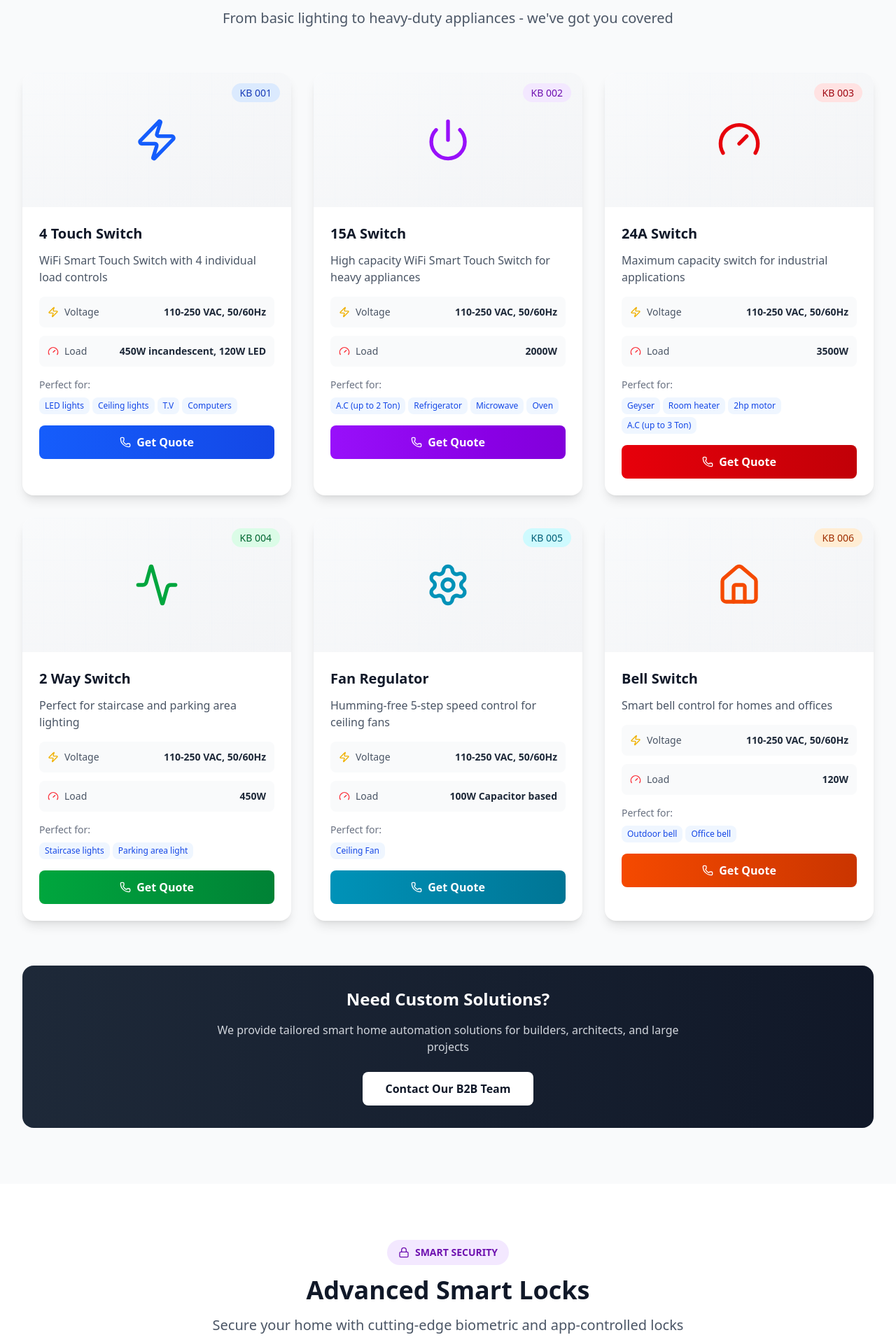
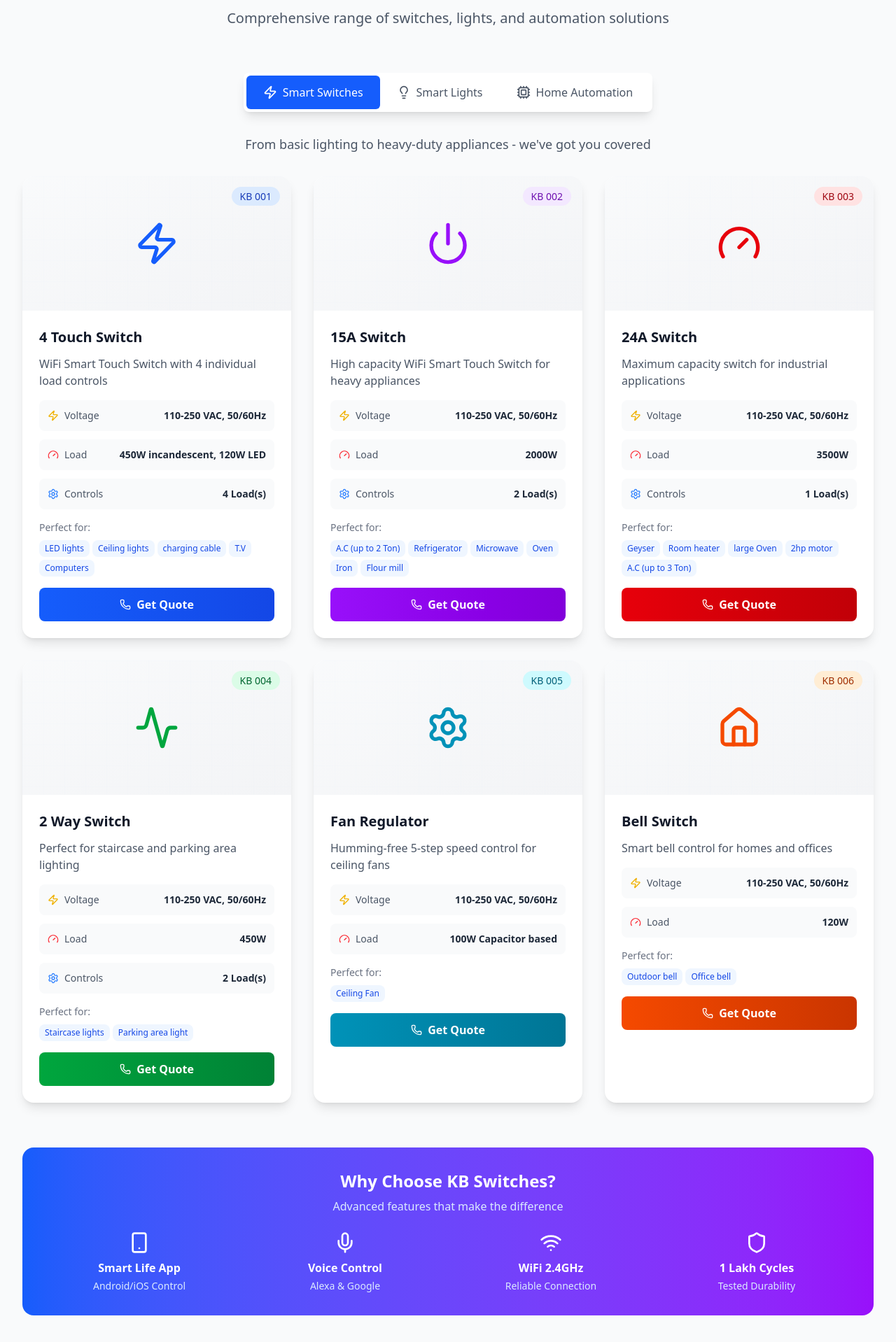
Before and after one commit to Himansh1975/kb-switches-site, a React (Vite) app: page / in a window 1280 px wide. Shown: the part 2182-4100 px from the top of the page at 70% size. Built offline with nearby package versions, Linux system fonts and the light colour scheme.

Commit message:
deploy ready

```diff
--- a/package.json
+++ b/package.json
@@ -8,7 +8,9 @@
     "dev": "vite",
     "build": "vite build",
     "lint": "eslint .",
-    "preview": "vite preview"
+    "preview": "vite preview",
+    "predeploy": "npm run build",
+    "deploy": "gh-pages -d dist"
   },
   "dependencies": {
     "@tailwindcss/vite": "^4.1.10",
@@ -25,6 +27,7 @@
     "eslint": "^9.25.0",
     "eslint-plugin-react-hooks": "^5.2.0",
     "eslint-plugin-react-refresh": "^0.4.19",
+    "gh-pages": "^6.3.0",
     "globals": "^16.0.0",
     "vite": "^6.3.5"
   }
--- a/src/App.jsx
+++ b/src/App.jsx
@@ -39,6 +39,7 @@
   const [isMenuOpen, setIsMenuOpen] = useState(false);
   const [showScrollTop, setShowScrollTop] = useState(false);
   const [activeProduct, setActiveProduct] = useState(0);
+  const [activeCategory, setActiveCategory] = useState('switches');
 
   useEffect(() => {
     const handleScroll = () => {
@@ -58,6 +59,167 @@
   const scrollToTop = () => {
     window.scrollTo({ top: 0, behavior: 'smooth' });
   };
+
+  // Update your product data structure based on JSON
+  const productCategories = [
+    {
+      id: 'switches',
+      name: 'Smart Switches',
+      icon: <Zap className="w-5 h-5" />,
+      description: 'From basic lighting to heavy-duty appliances - we\'ve got you covered',
+      products: [
+        {
+          modelNumber: "KB 001",
+          name: "4 Touch Switch",
+          description: "WiFi Smart Touch Switch with 4 individual load controls",
+          voltage: "110-250 VAC, 50/60Hz",
+          load: "450W incandescent, 120W LED",
+          loadControls: "4",
+          applications: ["LED lights", "Ceiling lights", "charging cable", "T.V", "Computers"],
+          icon: <Zap className="w-6 h-6" />,
+          colorClass: "blue",
+          type: "switch"
+        },
+        {
+          modelNumber: "KB 002",
+          name: "15A Switch",
+          description: "High capacity WiFi Smart Touch Switch for heavy appliances",
+          voltage: "110-250 VAC, 50/60Hz",
+          load: "2000W",
+          loadControls: "2",
+          applications: ["A.C (up to 2 Ton)", "Refrigerator", "Microwave", "Oven", "Iron", "Flour mill"],
+          icon: <Power className="w-6 h-6" />,
+          colorClass: "purple",
+          type: "switch"
+        },
+        {
+          modelNumber: "KB 003",
+          name: "24A Switch",
+          description: "Maximum capacity switch for industrial applications",
+          voltage: "110-250 VAC, 50/60Hz",
+          load: "3500W",
+          loadControls: "1",
+          applications: ["Geyser", "Room heater", "large Oven", "2hp motor", "A.C (up to 3 Ton)"],
+          icon: <Gauge className="w-6 h-6" />,
+          colorClass: "red",
+          type: "switch"
+        },
+        {
+          modelNumber: "KB 004",
+          name: "2 Way Switch",
+          description: "Perfect for staircase and parking area lighting",
+          voltage: "110-250 VAC, 50/60Hz",
+          load: "450W",
+          loadControls: "2",
+          applications: ["Staircase lights", "Parking area light"],
+          icon: <Activity className="w-6 h-6" />,
+          colorClass: "green",
+          type: "switch"
+        },
+        {
+          modelNumber: "KB 005",
+          name: "Fan Regulator",
+          description: "Humming-free 5-step speed control for ceiling fans",
+          voltage: "110-250 VAC, 50/60Hz",
+          load: "100W Capacitor based",
+          features: "Humming Free, 5-step fan coil speed output",
+          applications: ["Ceiling Fan"],
+          icon: <Settings className="w-6 h-6" />,
+          colorClass: "cyan",
+          type: "switch"
+        },
+        {
+          modelNumber: "KB 006",
+          name: "Bell Switch",
+          description: "Smart bell control for homes and offices",
+          voltage: "110-250 VAC, 50/60Hz",
+          load: "120W",
+          applications: ["Outdoor bell", "Office bell"],
+          icon: <Home className="w-6 h-6" />,
+          colorClass: "orange",
+          type: "switch"
+        }
+      ]
+    },
+    {
+      id: 'lights',
+      name: 'Smart Lights',
+      icon: <Lightbulb className="w-5 h-5" />,
+      description: 'T5 tubes, bulbs, and sensor lights for complete illumination',
+      products: [
+        // You can add your lighting products here
+        {
+          name: "LED T5 Tube",
+          description: "Energy efficient T5 tube lights",
+          applications: ["Offices", "Shops", "Warehouses"],
+          icon: <Lightbulb className="w-6 h-6" />,
+          colorClass: "yellow"
+        },
+        {
+          name: "Smart Bulbs",
+          description: "WiFi controlled smart bulbs with dimming",
+          applications: ["Living rooms", "Bedrooms", "Study rooms"],
+          icon: <Lightbulb className="w-6 h-6" />,
+          colorClass: "yellow"
+        },
+        {
+          name: "Sensor Lights",
+          description: "Motion activated sensor lights",
+          applications: ["Corridors", "Bathrooms", "Outdoor areas"],
+          icon: <Camera className="w-6 h-6" />,
+          colorClass: "yellow"
+        }
+      ]
+    },
+    {
+      id: 'automation',
+      name: 'Home Automation',
+      icon: <Cpu className="w-5 h-5" />,
+      description: 'Complete automation solutions for modern homes',
+      products: [
+        {
+          name: "Hotel Switches",
+          description: "Specialty switches for hospitality industry",
+          variants: ["Do not Disturb", "Clean Room"],
+          applications: ["Hotels", "Resorts", "Guest houses"],
+          icon: <Settings className="w-6 h-6" />,
+          colorClass: "purple"
+        }
+        // Add more automation products
+      ]
+    }
+  ];
+
+  // Smart bundles data
+  const smartBundles = [
+    {
+      name: "Starter Kit",
+      price: "₹12,999",
+      originalPrice: "₹14,999",
+      includes: ["2x Touch Switches", "1x Smart Lock", "1x Motion Sensor"],
+      savings: "Save ₹2,000",
+      icon: <Home className="w-8 h-8" />,
+      popular: false
+    },
+    {
+      name: "Complete Home Kit",
+      price: "₹45,999",
+      originalPrice: "₹53,999",
+      includes: ["6x Various Switches", "3x Smart Locks", "4x Sensors", "Free Installation"],
+      savings: "Save ₹8,000",
+      icon: <Cpu className="w-8 h-8" />,
+      popular: true
+    },
+    {
+      name: "Security Focus Kit",
+      price: "₹28,999",
+      originalPrice: "₹31,999",
+      includes: ["4x Smart Locks", "2x Motion Sensors", "2x Touch Switches"],
+      savings: "Save ₹3,000",
+      icon: <Shield className="w-8 h-8" />,
+      popular: false
+    }
+  ];
 
   const products = [
     {
@@ -479,20 +641,53 @@
         </div>
       </section>
 
-      {/* Products Section */}
+
+
+      {/* // Completely revamped section */}
       <section id="products" className="py-20 bg-gray-50">
         <div className="max-w-7xl mx-auto px-4 sm:px-6 lg:px-8">
+          {/* Header */}
           <div className="text-center mb-16">
             <div className="inline-flex items-center space-x-2 bg-blue-100 text-blue-800 px-4 py-2 rounded-full text-sm font-semibold mb-4">
               <Zap className="w-4 h-4" />
               <span>PRODUCT RANGE</span>
             </div>
-            <h2 className="text-4xl font-bold text-gray-900 mb-4">Smart Switches for Every Need</h2>
-            <p className="text-xl text-gray-600">From basic lighting to heavy-duty appliances - we've got you covered</p>
+            <h2 className="text-4xl font-bold text-gray-900 mb-4">Smart Solutions for Every Need</h2>
+            <p className="text-xl text-gray-600">Comprehensive range of switches, lights, and automation solutions</p>
           </div>
 
+          {/* Simple Tabs */}
+          <div className="flex justify-center mb-8">
+            <div className="flex bg-white rounded-lg p-1 shadow-lg">
+              {productCategories.map((category) => (
+                <button
+                  key={category.id}
+                  className={`flex items-center space-x-2 px-6 py-3 rounded-md font-medium transition-all ${activeCategory === category.id
+                    ? 'bg-blue-600 text-white'
+                    : 'text-gray-600 hover:text-blue-600'
+                    }`}
+                  onClick={() => setActiveCategory(category.id)}
+                >
+                  {category.icon}
+                  <span>{category.name}</span>
+                </button>
+              ))}
+            </div>
+          </div>
+
+          {/* Category Description */}
+          <div className="text-center mb-8">
+            <p className="text-lg text-gray-600">
+              {productCategories.find(cat => cat.id === activeCategory)?.description}
+            </p>
+          </div>
+
+          {/* Products Grid - Different layouts for different categories */}
+          <div className="mb-16">
+            {activeCategory === 'switches' ? (
+              // Detailed cards for switches (your main products)
               <div className="grid grid-cols-1 md:grid-cols-2 lg:grid-cols-3 gap-8">
-            {products.map((product, index) => {
+                {productCategories.find(cat => cat.id === 'switches')?.products.map((product, index) => {
                   const colors = getColorClasses(product.colorClass);
                   return (
                     <div key={index} className="bg-white rounded-2xl shadow-lg overflow-hidden hover:shadow-2xl transition-all duration-300 transform hover:-translate-y-2 group">
@@ -511,6 +706,7 @@
                         <h3 className="text-xl font-bold text-gray-900 mb-3">{product.name}</h3>
                         <p className="text-gray-600 mb-4">{product.description}</p>
 
+                        {/* Technical Specs */}
                         <div className="space-y-3 mb-4">
                           <div className="flex items-center justify-between p-3 bg-gray-50 rounded-lg">
                             <div className="flex items-center space-x-2">
@@ -526,12 +722,22 @@
                             </div>
                             <span className="text-sm font-semibold text-gray-800">{product.load}</span>
                           </div>
+                          {product.loadControls && (
+                            <div className="flex items-center justify-between p-3 bg-gray-50 rounded-lg">
+                              <div className="flex items-center space-x-2">
+                                <Settings className="w-4 h-4 text-blue-500" />
+                                <span className="text-sm text-gray-600">Controls</span>
+                              </div>
+                              <span className="text-sm font-semibold text-gray-800">{product.loadControls} Load(s)</span>
+                            </div>
+                          )}
                         </div>
 
+                        {/* Applications */}
                         <div className="mb-4">
                           <p className="text-sm text-gray-500 mb-2 font-medium">Perfect for:</p>
                           <div className="flex flex-wrap gap-1">
-                        {product.applications.map((app, i) => (
+                            {product.applications?.map((app, i) => (
                               <span key={i} className="bg-blue-50 text-blue-700 text-xs px-2 py-1 rounded-lg font-medium">
                                 {app}
                               </span>
@@ -548,9 +754,76 @@
                   );
                 })}
               </div>
+            ) : (
+              // Simpler cards for lights and automation (since you have multiple photos)
+              <div className="grid grid-cols-1 md:grid-cols-2 lg:grid-cols-3 gap-8">
+                {productCategories.find(cat => cat.id === activeCategory)?.products.map((product, index) => (
+                  <div key={index} className="bg-white rounded-xl shadow-lg overflow-hidden hover:shadow-xl transition-all duration-300 group">
+                    <div className="h-40 bg-gradient-to-br from-yellow-50 to-orange-50 flex items-center justify-center relative">
+                      <div className="text-yellow-600 group-hover:scale-110 transition-transform duration-300">
+                        {React.cloneElement(product.icon, { className: "w-12 h-12" })}
+                      </div>
+                    </div>
+                    <div className="p-6">
+                      <h3 className="text-lg font-bold text-gray-900 mb-2">{product.name}</h3>
+                      <p className="text-gray-600 mb-4">{product.description}</p>
+
+                      {product.variants && (
+                        <div className="mb-4">
+                          <p className="text-sm text-gray-500 mb-2">Variants:</p>
+                          <div className="flex flex-wrap gap-1">
+                            {product.variants.map((variant, i) => (
+                              <span key={i} className="bg-gray-100 text-gray-700 text-xs px-2 py-1 rounded font-medium">
+                                {variant}
+                              </span>
+                            ))}
+                          </div>
+                        </div>
+                      )}
+
+                      <button className="w-full bg-blue-600 text-white py-2 rounded-lg font-medium hover:bg-blue-700 transition-colors flex items-center justify-center space-x-2">
+                        <span>View Products</span>
+                        <ChevronRight className="w-4 h-4" />
+                      </button>
+                    </div>
+                  </div>
+                ))}
+              </div>
+            )}
+          </div>
+
+          {/* Key Features Banner */}
+          <div className="bg-gradient-to-r from-blue-600 to-purple-600 rounded-2xl p-8 text-white mb-16">
+            <div className="text-center mb-6">
+              <h3 className="text-2xl font-bold mb-2">Why Choose KB Switches?</h3>
+              <p className="text-blue-100">Advanced features that make the difference</p>
+            </div>
+            <div className="grid md:grid-cols-4 gap-6 text-center">
+              <div>
+                <Smartphone className="w-8 h-8 mx-auto mb-2" />
+                <h4 className="font-semibold mb-1">Smart Life App</h4>
+                <p className="text-sm text-blue-100">Android/iOS Control</p>
+              </div>
+              <div>
+                <Mic className="w-8 h-8 mx-auto mb-2" />
+                <h4 className="font-semibold mb-1">Voice Control</h4>
+                <p className="text-sm text-blue-100">Alexa & Google</p>
+              </div>
+              <div>
+                <Wifi className="w-8 h-8 mx-auto mb-2" />
+                <h4 className="font-semibold mb-1">WiFi 2.4GHz</h4>
+                <p className="text-sm text-blue-100">Reliable Connection</p>
+              </div>
+              <div>
+                <Shield className="w-8 h-8 mx-auto mb-2" />
+                <h4 className="font-semibold mb-1">1 Lakh Cycles</h4>
+                <p className="text-sm text-blue-100">Tested Durability</p>
+              </div>
+            </div>
+          </div>
 
           {/* CTA Banner */}
-          <div className="mt-16 bg-gradient-to-r from-gray-800 to-gray-900 rounded-2xl p-8 text-white text-center">
+          <div className="bg-gradient-to-r from-gray-800 to-gray-900 rounded-2xl p-8 text-white text-center">
             <h3 className="text-2xl font-bold mb-4">Need Custom Solutions?</h3>
             <p className="text-gray-300 mb-6 max-w-2xl mx-auto">
               We provide tailored smart home automation solutions for builders, architects, and large projects
@@ -562,94 +835,9 @@
         </div>
       </section>
 
-      {/* Locks Section */}
-      <section id="locks" className="py-20 bg-white">
-        <div className="max-w-7xl mx-auto px-4 sm:px-6 lg:px-8">
-          <div className="text-center mb-16">
-            <div className="inline-flex items-center space-x-2 bg-purple-100 text-purple-800 px-4 py-2 rounded-full text-sm font-semibold mb-4">
-              <Lock className="w-4 h-4" />
-              <span>SMART SECURITY</span>
-            </div>
-            <h2 className="text-4xl font-bold text-gray-900 mb-4">Advanced Smart Locks</h2>
-            <p className="text-xl text-gray-600">Secure your home with cutting-edge biometric and app-controlled locks</p>
-          </div>
 
-          <div className="grid grid-cols-2 md:grid-cols-3 lg:grid-cols-4 gap-6">
-            {lockProducts.map((lock) => (
-              <div key={lock.id} className="group relative bg-white rounded-xl shadow-lg overflow-hidden hover:shadow-xl transition-all duration-300 border border-gray-100">
-                <div className="aspect-square bg-gradient-to-br from-purple-50 to-purple-100 flex items-center justify-center relative">
-                  <div className="absolute inset-0 diagonal-lines opacity-10"></div>
-                  <Lock className="w-12 h-12 text-purple-600 group-hover:scale-110 transition-transform duration-300" />
-                  <div className="absolute top-2 right-2">
-                    <Shield className="w-5 h-5 text-green-500" />
-                  </div>
-                </div>
-                <div className="p-4">
-                  <h3 className="font-semibold text-gray-900">{lock.name}</h3>
-                  <p className="text-sm text-gray-500">Fingerprint + App Control</p>
-                  <div className="mt-3 flex items-center justify-between">
-                    <span className="text-purple-600 font-semibold text-sm">View Details</span>
-                    <ChevronRight className="w-4 h-4 text-purple-600 group-hover:translate-x-1 transition-transform duration-300" />
-                  </div>
-                </div>
-              </div>
-            ))}
-          </div>
-        </div>
-     </section >
-
-  {/* Sensors Section */ }
-  < section id = "sensors" className = "py-20 bg-gray-50" >
-    <div className="max-w-7xl mx-auto px-4 sm:px-6 lg:px-8">
-      <div className="text-center mb-16">
-        <div className="inline-flex items-center space-x-2 bg-green-100 text-green-800 px-4 py-2 rounded-full text-sm font-semibold mb-4">
-          <Activity className="w-4 h-4" />
-          <span>SMART SENSING</span>
-        </div>
-        <h2 className="text-4xl font-bold text-gray-900 mb-4">Intelligent Sensors & Automation</h2>
-        <p className="text-xl text-gray-600">Motion sensors, stair lighting kits, and environmental monitoring</p>
-      </div>
-
-      <div className="grid grid-cols-1 md:grid-cols-2 lg:grid-cols-3 gap-8">
-        {sensorProducts.map((sensor) => (
-          <div key={sensor.id} className="bg-white rounded-2xl shadow-lg overflow-hidden hover:shadow-xl transition-all duration-300 transform hover:-translate-y-1 group">
-            <div className="h-48 bg-gradient-to-br from-green-50 to-blue-50 flex items-center justify-center relative">
-              <div className="absolute inset-0 circuit-pattern opacity-10"></div>
-              <div className="flex space-x-3">
-                <Camera className="w-10 h-10 text-green-600 group-hover:animate-pulse" />
-                <Thermometer className="w-10 h-10 text-blue-600 group-hover:animate-pulse animation-delay-200" />
-              </div>
-            </div>
-            <div className="p-6">
-              <h3 className="text-xl font-bold text-gray-900 mb-2">{sensor.name}</h3>
-              <p className="text-gray-600 mb-4">Advanced motion detection and automated control</p>
-              <div className="space-y-2 mb-4">
-                <div className="flex items-center space-x-2 text-sm">
-                  <CheckCircle className="w-4 h-4 text-green-500" />
-                  <span className="text-gray-700">PIR Motion Detection</span>
-                </div>
-                <div className="flex items-center space-x-2 text-sm">
-                  <CheckCircle className="w-4 h-4 text-green-500" />
-                  <span className="text-gray-700">Auto On/Off Control</span>
-                </div>
-                <div className="flex items-center space-x-2 text-sm">
-                  <CheckCircle className="w-4 h-4 text-green-500" />
-                  <span className="text-gray-700">Energy Saving Mode</span>
-                </div>
-              </div>
-              <button className="w-full bg-gradient-to-r from-green-600 to-blue-600 text-white py-3 rounded-lg font-semibold hover:from-green-700 hover:to-blue-700 transition-all duration-300 flex items-center justify-center space-x-2">
-                <Activity className="w-4 h-4" />
-                <span>Learn More</span>
-              </button>
-            </div>
-          </div>
-        ))}
-      </div>
-    </div>
-     </section >
-
-  {/* Gallery Section */ }
-  < section id = "gallery" className = "py-20 bg-white relative overflow-hidden" >
+      {/* Gallery Section */}
+      < section id="gallery" className="py-20 bg-white relative overflow-hidden" >
         <div className="absolute inset-0 circuit-pattern opacity-5"></div>
         <div className="max-w-7xl mx-auto px-4 sm:px-6 lg:px-8 relative">
           <div className="text-center mb-16">
@@ -685,8 +873,8 @@
         </div>
       </section >
 
-  {/* Videos Section */ }
-  < section id = "videos" className = "py-20 bg-gray-50" >
+      {/* Videos Section */}
+      < section id="videos" className="py-20 bg-gray-50" >
         <div className="max-w-7xl mx-auto px-4 sm:px-6 lg:px-8">
           <div className="text-center mb-16">
             <div className="inline-flex items-center space-x-2 bg-red-100 text-red-800 px-4 py-2 rounded-full text-sm font-semibold mb-4">
@@ -727,8 +915,8 @@
         </div>
       </section >
 
-  {/* Contact Section */ }
-  < section id = "contact" className = "py-20 bg-gradient-to-br from-gray-900 to-blue-900 text-white relative overflow-hidden" >
+      {/* Contact Section */}
+      < section id="contact" className="py-20 bg-gradient-to-br from-gray-900 to-blue-900 text-white relative overflow-hidden" >
         <div className="absolute inset-0 circuit-pattern opacity-10"></div>
         <div className="max-w-7xl mx-auto px-4 sm:px-6 lg:px-8 relative">
           <div className="text-center mb-16">
@@ -856,8 +1044,8 @@
         </div>
       </section >
 
-  {/* Footer */ }
-  < footer className = "bg-gray-900 text-white py-12 border-t border-gray-800" >
+      {/* Footer */}
+      < footer className="bg-gray-900 text-white py-12 border-t border-gray-800" >
         <div className="max-w-7xl mx-auto px-4 sm:px-6 lg:px-8">
           <div className="grid grid-cols-1 md:grid-cols-4 gap-8 mb-8">
             <div>
@@ -914,7 +1102,7 @@
         </div>
       </footer >
 
-  {/* Scroll to Top Button */ }
+      {/* Scroll to Top Button */}
       {
         showScrollTop && (
           <button
@@ -926,7 +1114,7 @@
         )
       }
 
-{/* WhatsApp Button */ }
+      {/* WhatsApp Button */}
       <a
         href="https://wa.me/917990414919"
         target="_blank"
@@ -935,7 +1123,7 @@
       >
         <Phone className="w-6 h-6" />
       </a>
-    </div>
+    </div >
   );
 };
 
--- a/vite.config.js
+++ b/vite.config.js
@@ -6,4 +6,8 @@
 export default defineConfig({
   plugins: [react(), tailwindcss(),
   ],
+  base: '/kb-switches-site/', // Your repository name
+  build: {
+    outDir: 'dist',
+  },
 })
```
Also changed, not shown: 1 other file (tests, documents, lock files or other folders). Lines whose indentation alone changed are shown as unchanged.
